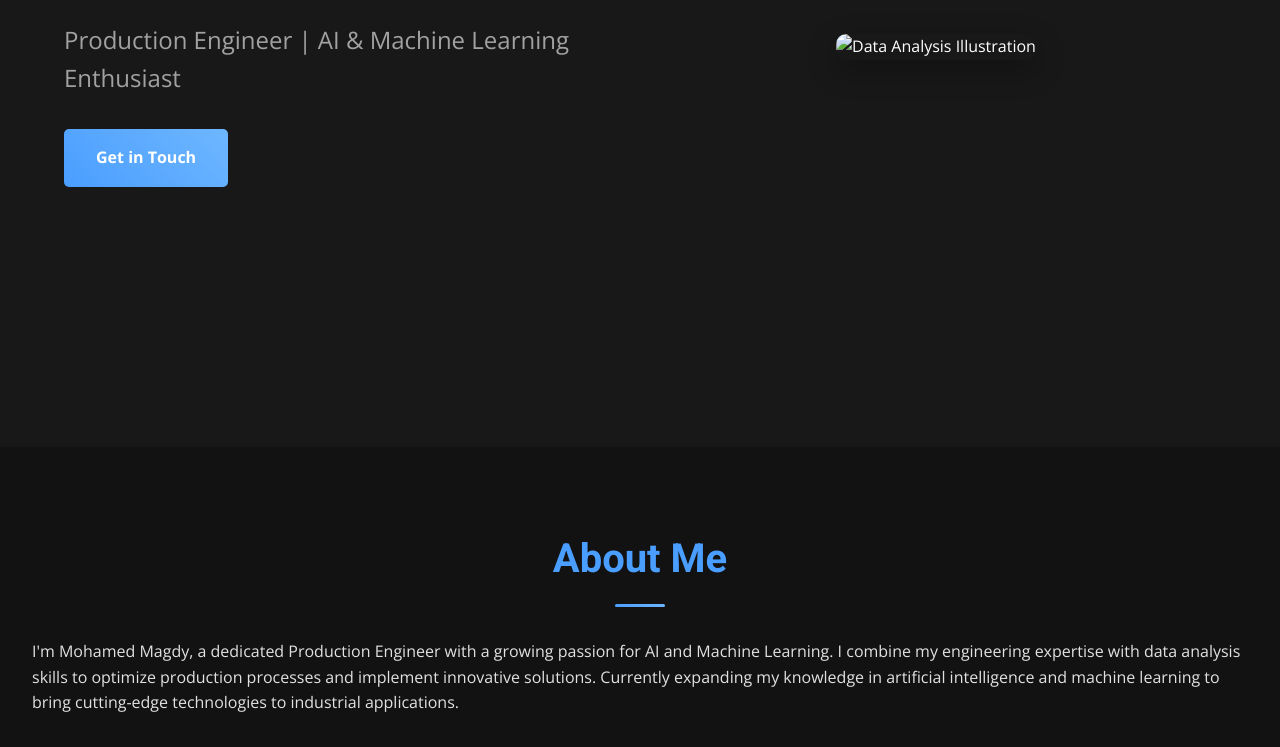
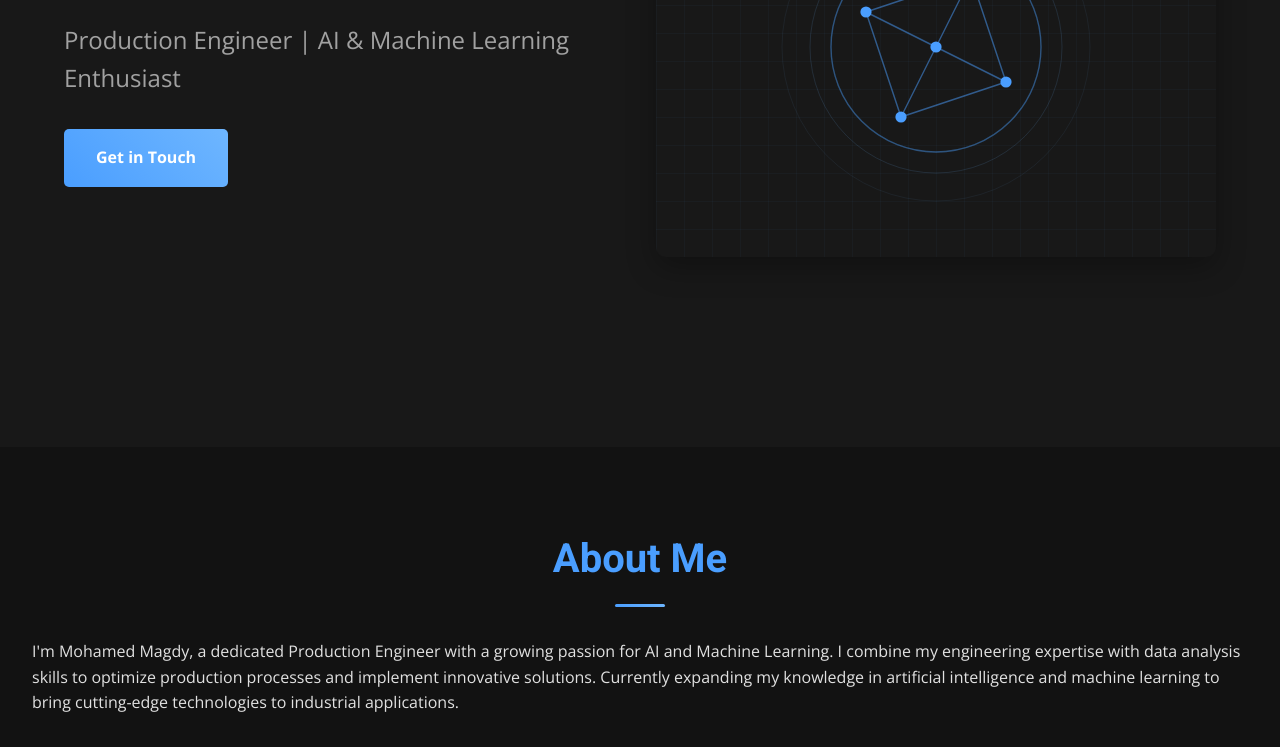
Before and after one commit to mohamedhesham155/Magdy, a plain HTML site: page index.html in a window 1280 px wide. Shown: the part 353-1100 px from the top of the page. Drawn offline with nearby package versions, Linux system fonts and the light colour scheme.

Commit message:
index.html

```diff
--- a/index.html
+++ b/index.html
@@ -35,7 +35,7 @@
             <a href="#contact" class="cta-button">Get in Touch</a>
         </div>
         <div class="hero-image">
-            <img src="images/data-analysis.svg" alt="Data Analysis Illustration">
+            <img src="data-analysis.svg" alt="Data Analysis Illustration">
         </div>
     </section>
 
```
